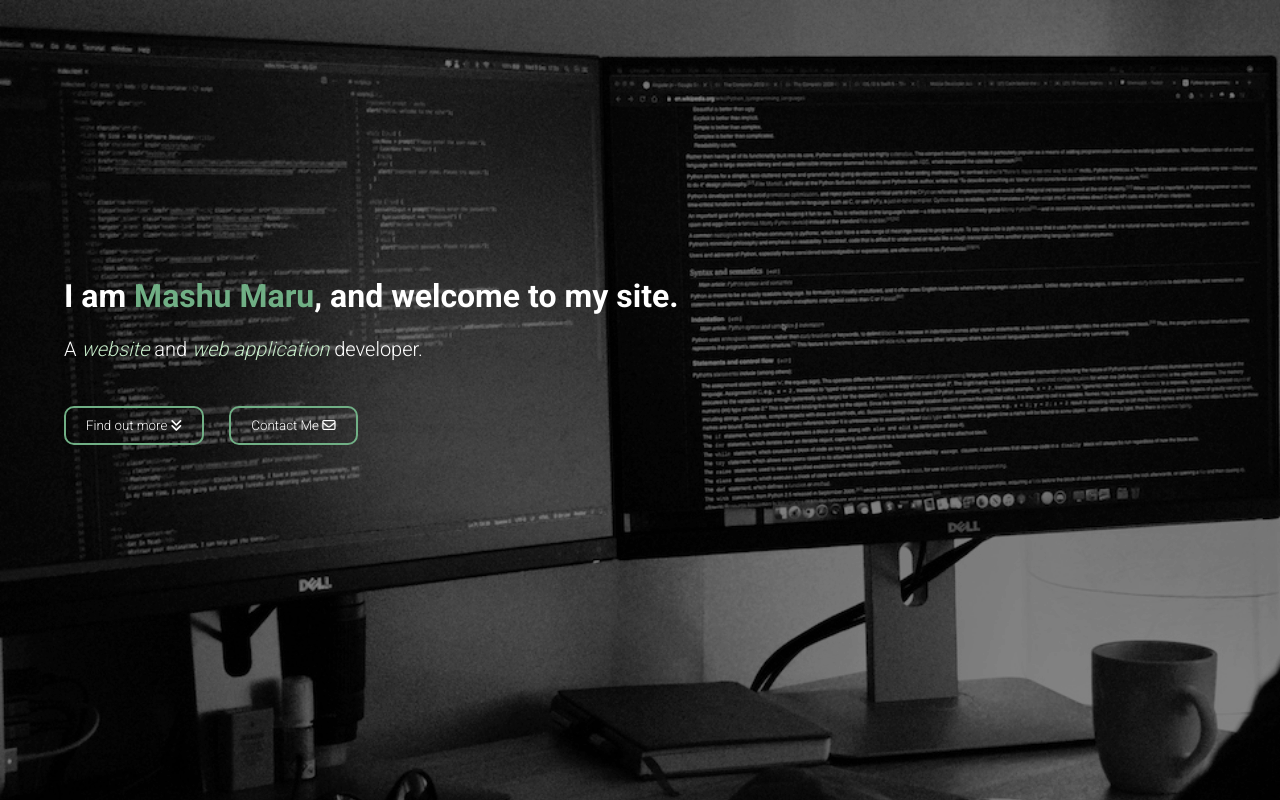
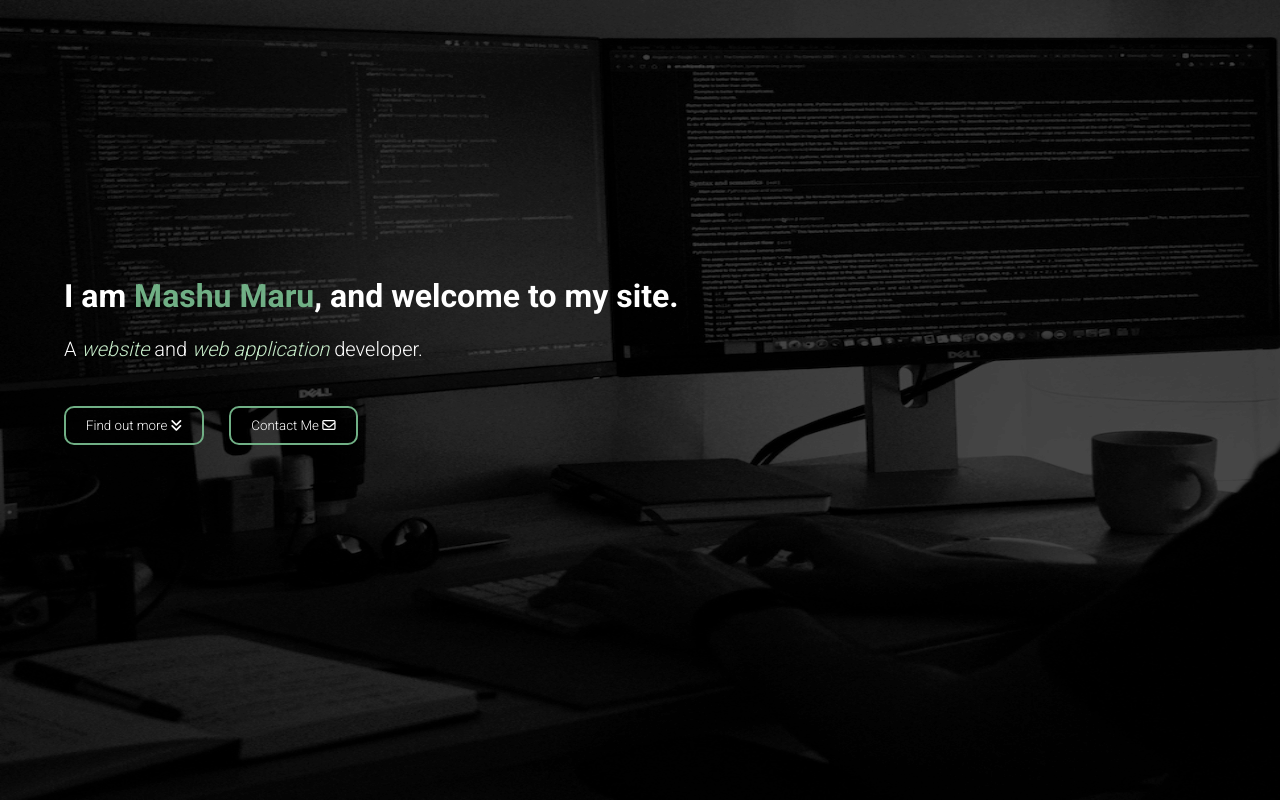
Before and after one commit to MashuMaru/personal-site, a React (Create React App) app: page / in a window 1280 px wide. Shown: the top 800 px of the page. Built offline with nearby package versions, Linux system fonts and the light colour scheme.

Commit message:
fixed div to 100vh (view port range dims)

```diff
--- a/public/styles.css
+++ b/public/styles.css
@@ -64,8 +64,9 @@ header {
     /* height: auto; */
     display: inline;
     width: 100%;
+    height: 100vh;
     z-index: -1;
-    opacity: 30%;
+    opacity: 15%;
     /* opacity: 100%; */
     background-size: cover;
 }
--- a/src/Components/Header.js
+++ b/src/Components/Header.js
@@ -1,16 +1,32 @@
-import React from 'react';
-// import Arrow from '../down-arrow.png';
+import React, { useState } from 'react';
 import HeaderImg from '../header-img1.jpg';
+
+// const [isMousedOver, setMousedOver] = useState(false);
+// const [isMousedOut, setMousedOut] = useState(true);
+
+// const image = <i className="far fa-envelope"></i>;
+
+// function mousedOver(){
+//         setMousedOver(true);
+//     }
+
+// function mousedOut() {
+//     setMousedOut(false);
+// }
+
+
 
 function Header(){
     return <header>
-    {/* <div className="header"> */}
+
     <img className="header-img" src={HeaderImg} alt="header-img"></img>
         <h1 className='header-h1'>I am <span className='name'>Mashu Maru</span>, and welcome to my site.</h1>
         <p className='header-p'>A <span className='emphasis'>website</span> and <span className='emphasis'>web application</span> developer.</p>
         <button className='find-button' href="#about"><a href="#about">Find out more <i class="fas fa-angle-double-down"></i></a></button>
-        <button className='contact-button' href="#about"><a href="#about">Contact Me <i class="far fa-envelope"></i></a></button>
-        {/* </div> */}
+        {/* <button onMouseOver={mousedOver} onMouseOut={mousedOut} className='contact-button' href="#about"> */}
+        <button className='contact-button' href="#about"><a href="#about">Contact Me <i className="far fa-envelope"></i> </a></button>
+        {/* <a href="#about">Contact Me {mousedOver ? <i className="far fa-envelope"></i> : null} {mousedOut && null}</a></button> */}
+
     </header>
 
 }
```
Also changed, not shown: 1 other file (tests, documents, lock files or other folders).
